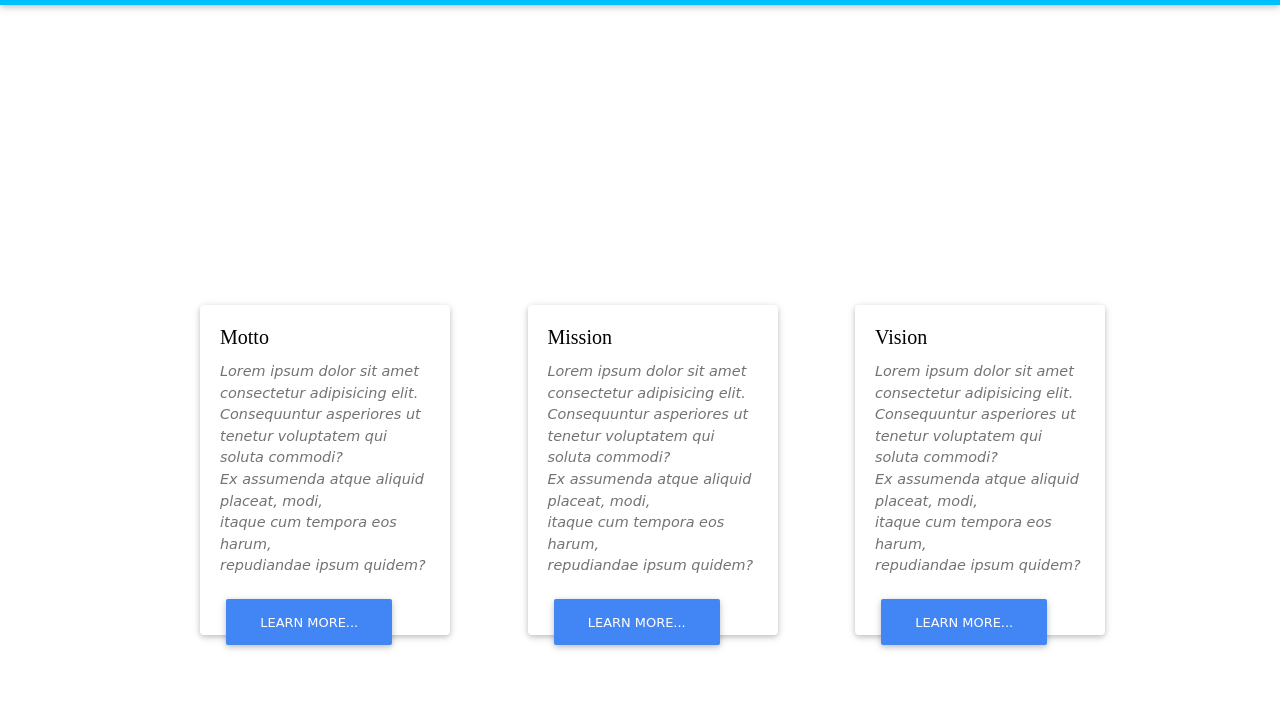
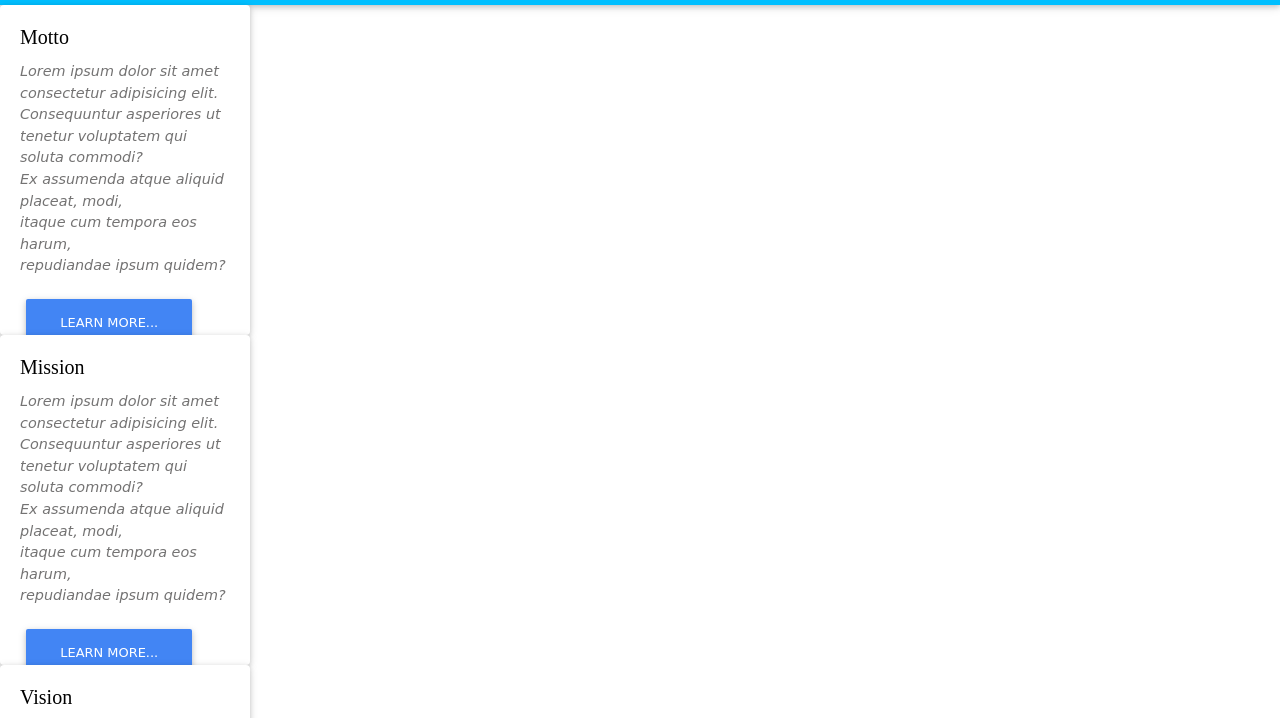
Before and after one commit to M0nicah/sosobora, a plain HTML site: page Sosobora/Sosobora.html in a window 1280 px wide. Shown: the part 71-789 px from the top of the page. Drawn offline with Linux system fonts and the light colour scheme.

```diff
--- a/Sosobora/Sosobora.html
+++ b/Sosobora/Sosobora.html
@@ -17,7 +17,6 @@
          <div class="container-fluid">
             <!-- Navbar brand -->
             <a class="navbar-brand" href="#">SosoBora</a>
-
             <!-- Toggle button -->
             <button
                class="navbar-toggler"
@@ -30,7 +29,6 @@
                >
             <i class="fas fa-bars"></i>
             </button>
-
             <!-- Collapsible wrapper -->
             <div class="collapse navbar-collapse" id="navbarSupportedContent">
                <!-- Left links -->
@@ -57,16 +55,16 @@
                      <ul class="dropdown-menu" aria-labelledby="navbarDropdown">
                         <li><a class="dropdown-item" href="#">History</a></li>
                         <li><a class="dropdown-item" href="#">links</a></li>
-              <li><hr class="dropdown-divider" /></li>
+                        <li>
+                           <hr class="dropdown-divider" />
+                        </li>
                         <li>
                            <a class="dropdown-item" href="#">Something else here</a>
                         </li>
                      </ul>
                   </li>
-
                </ul>
                <!-- Left links -->
-
                <!-- Search form -->
                <form class="d-flex input-group w-auto">
                   <input
@@ -89,55 +87,42 @@
          <!-- Container wrapper -->
       </nav>
       <!-- Navbar -->
-
       <div class="row">
-    <div class="col-sm-3">
+         <div class="col-sm-3 col-lg-8" >
             <div class="card">
                <div class="card-body">
                   <h5 class="card-title">Motto</h5>
                   <p class="card-text">
-            Lorem ipsum dolor sit amet consectetur adipisicing elit.<br> Consequuntur asperiores ut tenetur voluptatem qui soluta commodi? <br>Ex assumenda atque aliquid placeat, modi,<br> itaque cum tempora eos harum,<br> repudiandae ipsum quidem?</p>
+                     Lorem ipsum dolor sit amet consectetur adipisicing elit.<br> Consequuntur asperiores ut tenetur voluptatem qui soluta commodi? <br>Ex assumenda atque aliquid placeat, modi,<br> itaque cum tempora eos harum,<br> repudiandae ipsum quidem?
+                  </p>
                   </p>
                   <a href="#" class="btn btn-primary">Learn More...</a>
                </div>
             </div>
          </div>
-    <div class="col-sm-3" >
+         <div class="col-sm-3 col-lg-8" >
             <div class="card">
                <div class="card-body">
                   <h5 class="card-title">Mission</h5>
                   <p class="card-text">
-            Lorem ipsum dolor sit amet consectetur adipisicing elit.<br> Consequuntur asperiores ut tenetur voluptatem qui soluta commodi? <br>Ex assumenda atque aliquid placeat, modi,<br> itaque cum tempora eos harum,<br> repudiandae ipsum quidem?</p>
+                     Lorem ipsum dolor sit amet consectetur adipisicing elit.<br> Consequuntur asperiores ut tenetur voluptatem qui soluta commodi? <br>Ex assumenda atque aliquid placeat, modi,<br> itaque cum tempora eos harum,<br> repudiandae ipsum quidem?
+                  </p>
                   </p>
                   <a href="#" class="btn btn-primary">Learn More...</a>
                </div>
             </div>
          </div>
-  <div class="col-sm-3" >
+         <div class="col-sm-4 col-lg-8" >
             <div class="card">
                <div class="card-body">
                   <h5 class="card-title">Vision</h5>
                   <p class="card-text">
-          Lorem ipsum dolor sit amet consectetur adipisicing elit.<br> Consequuntur asperiores ut tenetur voluptatem qui soluta commodi? <br>Ex assumenda atque aliquid placeat, modi,<br> itaque cum tempora eos harum,<br> repudiandae ipsum quidem?</p>
+                     Lorem ipsum dolor sit amet consectetur adipisicing elit.<br> Consequuntur asperiores ut tenetur voluptatem qui soluta commodi? <br>Ex assumenda atque aliquid placeat, modi,<br> itaque cum tempora eos harum,<br> repudiandae ipsum quidem?
+                  </p>
                   </p>
                   <a href="#" class="btn btn-primary">Learn More...</a>
                </div>
             </div>
          </div>
       </div>
-
-
-
-
-
-
-
-
-
-
-
-
-
-
-
    </body>
--- a/Sosobora/style.css
+++ b/Sosobora/style.css
@@ -43,7 +43,7 @@
     margin-left: 600px;
 }
 .card{
-    margin: 300px 200px 0 200px;
+
     width: 250px;
     height: 330px;
 }
```
Also changed, not shown: trial.html (+1 -0 lines). Lines whose indentation alone changed are shown as unchanged.
